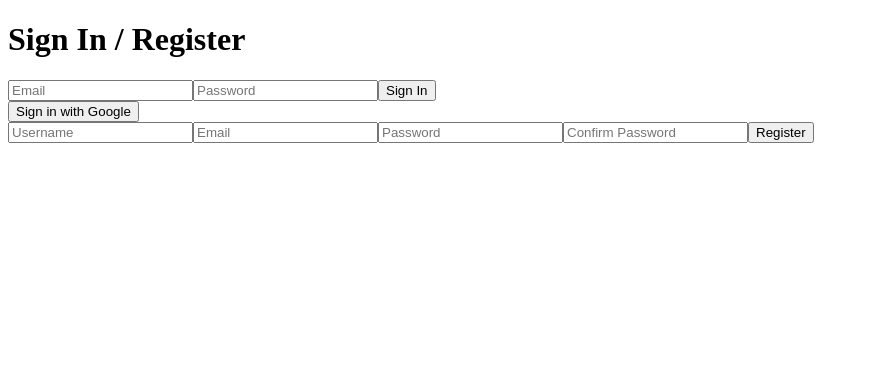
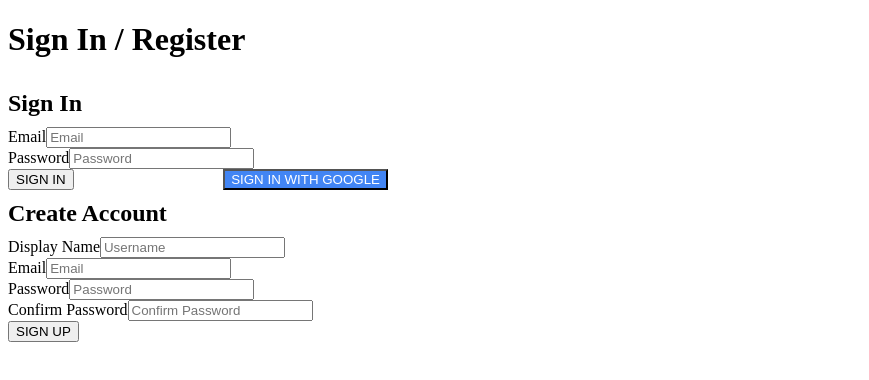
Before and after one commit to jdokon/react-firebase-auth, a React (Vite) app: page / in a window 1280 px wide. Shown: the top 380 px of the page, without its empty margins (0-869 px from the left). Built offline with nearby package versions, Linux system fonts and the light colour scheme.

Commit message:
Added sign-in with email/password; Added formInput component; Scss styling

```diff
--- a/package.json
+++ b/package.json
@@ -13,7 +13,8 @@
     "firebase": "^10.8.0",
     "react": "^18.2.0",
     "react-dom": "^18.2.0",
-    "react-router-dom": "^6.22.0"
+    "react-router-dom": "^6.22.0",
+    "sass": "^1.70.0"
   },
   "devDependencies": {
     "@types/react": "^18.2.55",
--- a/src/components/authentication.jsx
+++ b/src/components/authentication.jsx
@@ -1,5 +1,5 @@
-import { SignInForm } from "./sign-in-form"
-import { SignUpForm } from "./sign-up-form"
+import { SignInForm } from "./sign-in-form/sign-in-form"
+import { SignUpForm } from "./sign-up-form/sign-up-form"
 
 export const Authentication = () => {
   return (
--- /dev/null
+++ b/src/components/form-input/form-input.jsx
@@ -0,0 +1,8 @@
+export const FormInput = ({ label, ...otherProps }) => {
+  return (
+    <div>
+      {label && <label>{label}</label>}
+      <input {...otherProps} />
+    </div>
+  )
+}
--- a/src/components/sign-in-form.jsx
+++ /dev/null
@@ -1,46 +0,0 @@
-import React, { useState } from "react"
-import { useNavigate } from "react-router-dom"
-import {
-  createUserDocumentFromAuth,
-  signInWithGooglePopup,
-} from "../utils/firebase-utils"
-
-export const SignInForm = () => {
-  let navigate = useNavigate()
-  const [email, setEmail] = useState("")
-  const [password, setPassword] = useState("")
-
-  const signIn = async (e) => {
-    // e.preventDefault()
-    // navigate("/home")
-  }
-
-  const logGoogleUser = async () => {
-    const { user } = await signInWithGooglePopup()
-    createUserDocumentFromAuth(user)
-  }
-
-  const signInWithGoogle = async () => {}
-
-  return (
-    <div>
-      <form onSubmit={signIn}>
-        <input
-          type="email"
-          placeholder="Email"
-          required
-          onChange={(e) => setEmail(e.target.value)}
-        />
-        <input
-          type="password"
-          placeholder="Password"
-          required
-          onChange={(e) => setPassword(e.target.value)}
-        />
-        <button type="submit">Sign In</button>
-      </form>
-
-      <button onClick={logGoogleUser}>Sign in with Google</button>
-    </div>
-  )
-}
--- /dev/null
+++ b/src/components/sign-in-form/sign-in-form.jsx
@@ -0,0 +1,89 @@
+import React, { useState } from "react"
+import { useNavigate } from "react-router-dom"
+import {
+  createUserDocumentFromAuth,
+  signInWithGooglePopup,
+  signInAuthWithEmailAndPassword,
+} from "../../utils/firebase-utils"
+import { FormInput } from "../form-input/form-input"
+import "./sign-in-form.styles.scss"
+
+const defaultFormFields = {
+  email: "",
+  password: "",
+}
+
+export const SignInForm = () => {
+  let navigate = useNavigate()
+  const [formFields, setFormFields] = useState(defaultFormFields)
+  const { email, password } = formFields
+
+  const handleChange = (event) => {
+    const { name, value } = event.target
+    setFormFields({ ...formFields, [name]: value })
+  }
+
+  const resetFormFields = () => {
+    setFormFields(defaultFormFields)
+  }
+
+  const signIn = async (e) => {
+    e.preventDefault()
+    try {
+      const response = await signInAuthWithEmailAndPassword(email, password)
+      console.log(response)
+      resetFormFields()
+    } catch (error) {
+      console.log(error.code)
+      switch (error.code) {
+        case "auth/invalid-credential":
+          alert("Incorrect email or password")
+          break
+        default:
+          alert("An unexpected error occurred")
+          break
+      }
+    }
+  }
+
+  const signInWithGoogle = async () => {
+    const { user } = await signInWithGooglePopup()
+    await createUserDocumentFromAuth(user)
+    console.log(user)
+  }
+
+  return (
+    <div className="sign-in-container">
+      <h2>Sign In</h2>
+      <form onSubmit={signIn}>
+        <FormInput
+          label="Email"
+          type="email"
+          name="email"
+          placeholder="Email"
+          value={email}
+          onChange={handleChange}
+        />
+        <FormInput
+          label="Password"
+          type="password"
+          name="password"
+          placeholder="Password"
+          required
+          value={password}
+          onChange={handleChange}
+        />
+        <div className="buttons-container">
+          <button type="submit">SIGN IN</button>
+          <button
+            type="button"
+            className="google-sign-in"
+            onClick={signInWithGoogle}
+          >
+            SIGN IN WITH GOOGLE
+          </button>
+        </div>
+      </form>
+    </div>
+  )
+}
--- /dev/null
+++ b/src/components/sign-in-form/sign-in-form.styles.scss
@@ -0,0 +1,23 @@
+.sign-in-container {
+  display: flex;
+  flex-direction: column;
+  width: 380px;
+
+  h2 {
+    margin: 10px 0;
+  }
+}
+
+.google-sign-in {
+  background-color: #4285f4;
+  color: white;
+
+  &:hover {
+    background-color: #357ae8;
+  }
+}
+
+.buttons-container {
+  display: flex;
+  justify-content: space-between;
+}
--- a/src/components/sign-up-form.jsx
+++ b/src/components/sign-up-form/sign-up-form.jsx
@@ -3,7 +3,9 @@ import { useNavigate } from "react-router-dom"
 import {
   createAuthUserWithEmailAndPassword,
   createUserDocumentFromAuth,
-} from "../utils/firebase-utils"
+} from "../../utils/firebase-utils"
+import { FormInput } from "../form-input/form-input"
+import "./sign-up-form.styles.scss"
 
 const defaultFormFields = {
   displayName: "",
@@ -50,8 +52,11 @@ export const SignUpForm = () => {
   }
 
   return (
+    <div className="sign-up-container">
+      <h2>Create Account</h2>
       <form onSubmit={handleSubmit}>
-      <input
+        <FormInput
+          label="Display Name"
           type="text"
           name="displayName"
           placeholder="Username"
@@ -59,14 +64,16 @@ export const SignUpForm = () => {
           value={displayName}
           onChange={handleChange}
         />
-      <input
+        <FormInput
+          label="Email"
           type="email"
           name="email"
           placeholder="Email"
           value={email}
           onChange={handleChange}
         />
-      <input
+        <FormInput
+          label="Password"
           type="password"
           name="password"
           placeholder="Password"
@@ -74,7 +81,8 @@ export const SignUpForm = () => {
           value={password}
           onChange={handleChange}
         />
-      <input
+        <FormInput
+          label="Confirm Password"
           type="password"
           name="confirmPassword"
           placeholder="Confirm Password"
@@ -82,7 +90,8 @@ export const SignUpForm = () => {
           value={confirmPassword}
           onChange={handleChange}
         />
-      <button type="submit">Register</button>
+        <button type="submit">SIGN UP</button>
       </form>
+    </div>
   )
 }
--- /dev/null
+++ b/src/components/sign-up-form/sign-up-form.styles.scss
@@ -0,0 +1,9 @@
+.sign-up-container {
+  display: flex;
+  flex-direction: column;
+  width: 380px;
+
+  h2 {
+    margin: 10px 0;
+  }
+}
--- a/src/utils/firebase-utils.js
+++ b/src/utils/firebase-utils.js
@@ -5,6 +5,7 @@ import {
   signInWithPopup,
   GoogleAuthProvider,
   createUserWithEmailAndPassword,
+  signInWithEmailAndPassword,
 } from "firebase/auth"
 
 const firebaseConfig = {
@@ -35,7 +36,6 @@ export const createUserDocumentFromAuth = async (
   if (!userAuth) return
 
   const userDocRef = doc(db, "users", userAuth.uid)
-  console.log(userDocRef)
 
   const userSnapshot = await getDoc(userDocRef)
   if (!userSnapshot.exists()) {
@@ -61,3 +61,9 @@ export const createAuthUserWithEmailAndPassword = async (email, password) => {
 
   return await createUserWithEmailAndPassword(auth, email, password)
 }
+
+export const signInAuthWithEmailAndPassword = async (email, password) => {
+  if (!email || !password) return
+
+  return await signInWithEmailAndPassword(auth, email, password)
+}
```
Also changed, not shown: .eslintrc.cjs, 1 other file (tests, documents, lock files or other folders). Lines whose indentation alone changed are shown as unchanged.
